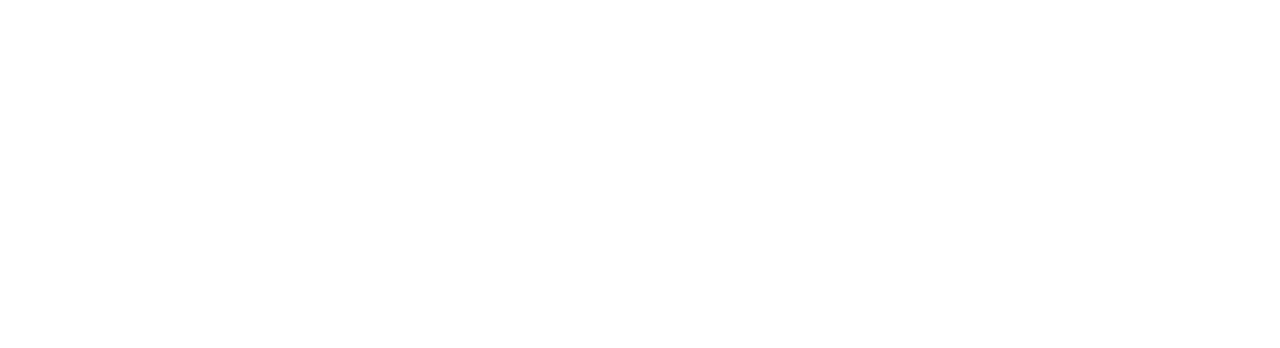
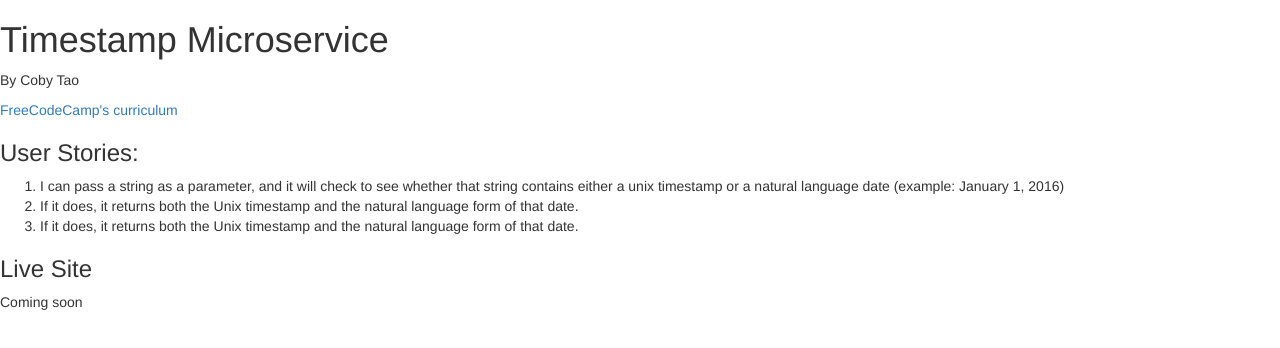
Before and after one commit to Coby-T/timestamp-api, a website: page index.html in a window 1280 px wide. Drawn offline with nearby package versions, Linux system fonts and the light colour scheme.

Commit message:
release version

```diff
--- a/index.html
+++ b/index.html
@@ -6,7 +6,17 @@
     </head>
     <body>
         <header>
-
+            <h1>Timestamp Microservice</h1>
+            <p>By Coby Tao</p>
+            <p><a href="https://www.freecodecamp.com/challenges/timestamp-microservice">FreeCodeCamp's curriculum</a></p>
+            <h3>User Stories:</h3>
+            <ol>
+                <li>I can pass a string as a parameter, and it will check to see whether that string contains either a unix timestamp or a natural language date (example: January 1, 2016)</li>
+                <li>If it does, it returns both the Unix timestamp and the natural language form of that date.</li>
+                <li>If it does, it returns both the Unix timestamp and the natural language form of that date.</li>
+            </ol>
+            <h3>Live Site</h3>
+            <p>Coming soon</p>
         </header>
     </body>
 </html>
```
Also changed, not shown: README.md (added).
